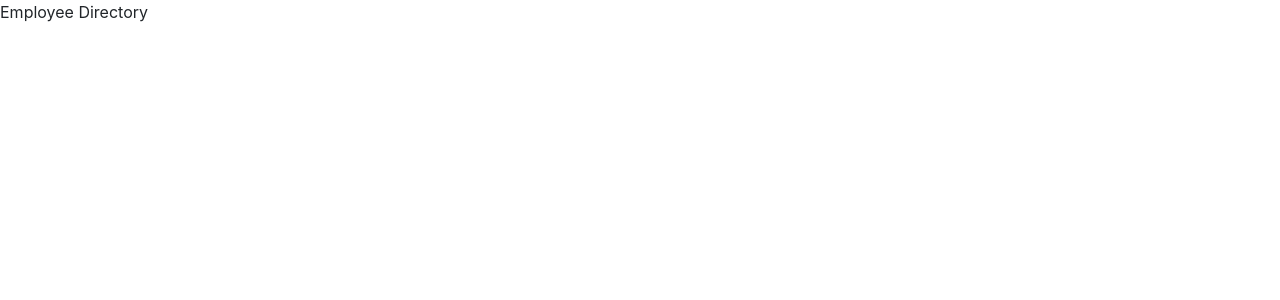
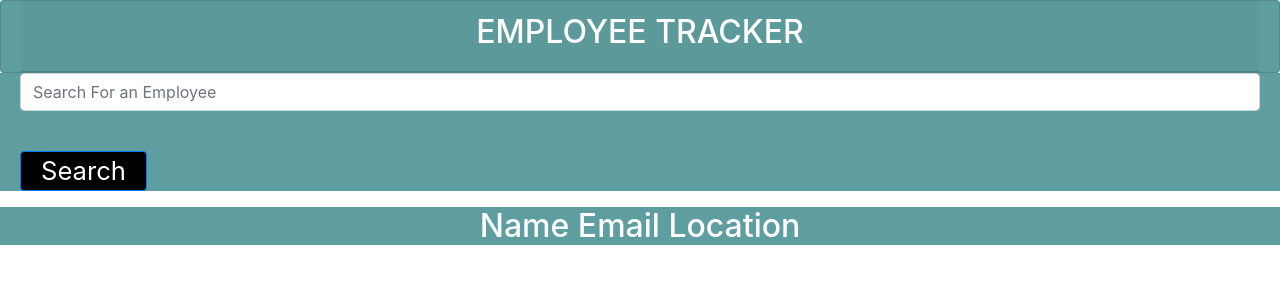
Before and after one commit to BergstromKelsey/Employeedirectory, a React (Create React App) app: page / in a window 1280 px wide. Shown: the top 300 px of the page. Built offline with nearby package versions, Linux system fonts and the light colour scheme; no server answers.

Commit message:
withEmployeeContStructure

```diff
--- a/public/index.html
+++ b/public/index.html
@@ -14,8 +14,8 @@
       manifest.json provides metadata used when your web app is installed on a
       user's mobile device or desktop. See https://developers.google.com/web/fundamentals/web-app-manifest/
     -->
-    <link rel="manifest" href="%PUBLIC_URL%/manifest.json" />
-    <link rel="stylesheet" href="https://cdn.jsdelivr.net/npm/bootstrap@4.6.0/dist/css/bootstrap.min.css" integrity="sha384-B0vP5xmATw1+K9KRQjQERJvTumQW0nPEzvF6L/Z6nronJ3oUOFUFpCjEUQouq2+l" crossorigin="anonymous">
+    <!-- <link rel="manifest" href="%PUBLIC_URL%/manifest.json" /> -->
+       <link rel="stylesheet" href="https://cdn.jsdelivr.net/npm/bootstrap@4.6.0/dist/css/bootstrap.min.css" integrity="sha384-B0vP5xmATw1+K9KRQjQERJvTumQW0nPEzvF6L/Z6nronJ3oUOFUFpCjEUQouq2+l" crossorigin="anonymous">
     <!--
       Notice the use of %PUBLIC_URL% in the tags above.
       It will be replaced with the URL of the `public` folder during the build.
--- a/src/App.js
+++ b/src/App.js
@@ -1,10 +1,16 @@
 import React from "react";
-import Header from "./components/Header.js";
+import EmployeeContainer from "./components/EmployeeContainer.js";
+
 
 
 
 function App() {
-  return <Header />;
+return(
+
+   <EmployeeContainer />
+
+
+)
 }
 
 export default App;
--- /dev/null
+++ b/src/components/Card.js
@@ -0,0 +1,27 @@
+import React from "react";
+
+
+const styles = {
+
+  header: {
+    background: "#5F9EA0",
+    minHeight: 50,
+    lineHeight: 3.5,
+    fontSize: "1.6rem",
+    color: "white",
+    padding: "0 20px"
+
+  }}
+
+
+function Card(props) {
+  return (
+    <div style= {styles.header} className="card text-center">
+      <div className="card-header">
+        <h2>EMPLOYEE TRACKER</h2>
+      </div>
+     </div>
+  );
+}
+
+export default Card;
--- /dev/null
+++ b/src/components/Col.js
@@ -0,0 +1,14 @@
+import React from "react";
+
+
+function Col(props) {
+  const size = props.size.split(" ").map(size => "col-" + size).join(" ");
+
+  return (
+    <div className={size}>
+      {props.children}
+    </div>
+  );
+}
+
+export default Col;
--- /dev/null
+++ b/src/components/Container.js
@@ -0,0 +1,7 @@
+import React from "react";
+
+function Container(props) {
+  return <div>{props.fluid ? "-fluid" : ""}{props.children}</div>;
+}
+
+export default Container;
--- /dev/null
+++ b/src/components/EmployeeContainer.js
@@ -0,0 +1,76 @@
+import React, { Component } from "react";
+import Container from "./Container";
+import Row from "./Row";
+import Col from "./Col";
+import Card from "./Card";
+import SearchForm from "./SearchForm";
+import EmployeeDetail from "./EmployeeDetail";
+import API from "../utils/API";
+
+
+class EmployeeContainer extends Component {
+  state = {
+    result: {},
+    search: ""
+  };
+
+  // When this component mounts, search for the movie "The Matrix"
+  componentDidMount() {
+    this.searchEmployees("The Matrix");
+  }
+
+  searchEmployees = query => {
+    API.search(query)
+      .then(res => this.setState({ result: res.data }))
+      .catch(err => console.log(err));
+  };
+
+  handleInputChange = event => {
+    const value = event.target.value;
+    const name = event.target.name;
+    this.setState({
+      [name]: value
+    });
+  };
+
+  // When the form is submitted, search the OMDB API for the value of `this.state.search`
+  handleFormSubmit = event => {
+    event.preventDefault();
+    this.searchEmployees(this.state.search);
+  };
+
+  render() {
+    return (
+
+      <Container>
+
+            <Card>
+            </Card>
+
+        <Row>
+
+        <Col size="md-12">
+           <SearchForm
+             value={this.state.search}
+             handleInputChange={this.handleInputChange}
+             handleFormSubmit={this.handleFormSubmit}
+           />
+         </Col>
+
+          <Col size="md-12">
+
+            <EmployeeDetail
+                  name={this.state.result.Name}
+
+                />
+
+          </Col>
+
+        </Row>
+
+      </Container>
+    );
+  }
+}
+
+export default EmployeeContainer;
--- /dev/null
+++ b/src/components/EmployeeDetail.js
@@ -0,0 +1,27 @@
+import React from "react";
+
+
+const styles = {
+
+  empdetails: {
+    background: "#5F9EA0",
+    fontSize: "0px",
+    color: "white",
+    padding: "0px"
+
+  }}
+
+
+
+function MovieDetail(props) {
+  return (
+    <div style={styles.empdetails} className="text-center">
+
+      <h2>Name {props.name}
+      Email {props.location}
+      Location {props.email}</h2>
+    </div>
+  );
+}
+
+export default MovieDetail;
--- a/src/components/Header.js
+++ /dev/null
@@ -1,30 +0,0 @@
-import React from "react";
-// import API from "../utils/API";
-// import React, { Component } from "react";
-
-const styles = {
-
-  heading: {
-    background: "purple",
-    minHeight: 50,
-    lineHeight: 3.5,
-    fontSize: "1.2rem",
-    color: "white",
-    padding: "0 20px"
-  },
-  content: {
-    padding: 20
-  }
-};
-
-function Header() {
-  return (
-    <div style={styles.Header}>
-    Employee Directory</div>
-
-
-
-  );
-}
-
-export default Header;
--- /dev/null
+++ b/src/components/Row.js
@@ -0,0 +1,7 @@
+import React from "react";
+
+function Row(props) {
+  return <div className={`row${props.fluid ? "-fluid" : ""}`}>{props.children}</div>;
+}
+
+export default Row;
--- /dev/null
+++ b/src/components/SearchForm.js
@@ -0,0 +1,58 @@
+import React from "react";
+
+
+const styles = {
+
+  input: {
+    background: "#5F9EA0",
+   alignItems:"center",
+    fontSize: "1.6rem",
+    color: "white",
+    padding: "0 20px"
+
+  },
+  button: {
+    alignItems:"center",
+    fontSize: "1.6rem",
+    color: "white",
+    padding: "0 20px",
+    background:"#000000",
+  }
+
+
+  }
+
+
+
+function SearchForm(props) {
+  return (
+
+    <form>
+
+
+
+      <div style= {styles.input} className="form-group">
+        <input
+          onChange={props.handleInputChange}
+          value={props.value}
+          name="search"
+          type="text"
+          className="form-control"
+          placeholder="Search For an Employee"
+          id="search"
+        />
+        <br />
+
+        <button onClick={props.handleFormSubmit} style={styles.button} className="btn btn-primary">
+          Search
+        </button>
+
+    </div>
+
+    </form>
+
+
+  );
+}
+
+export default SearchForm;
```
Also changed, not shown: public/manifest.json (deleted).
